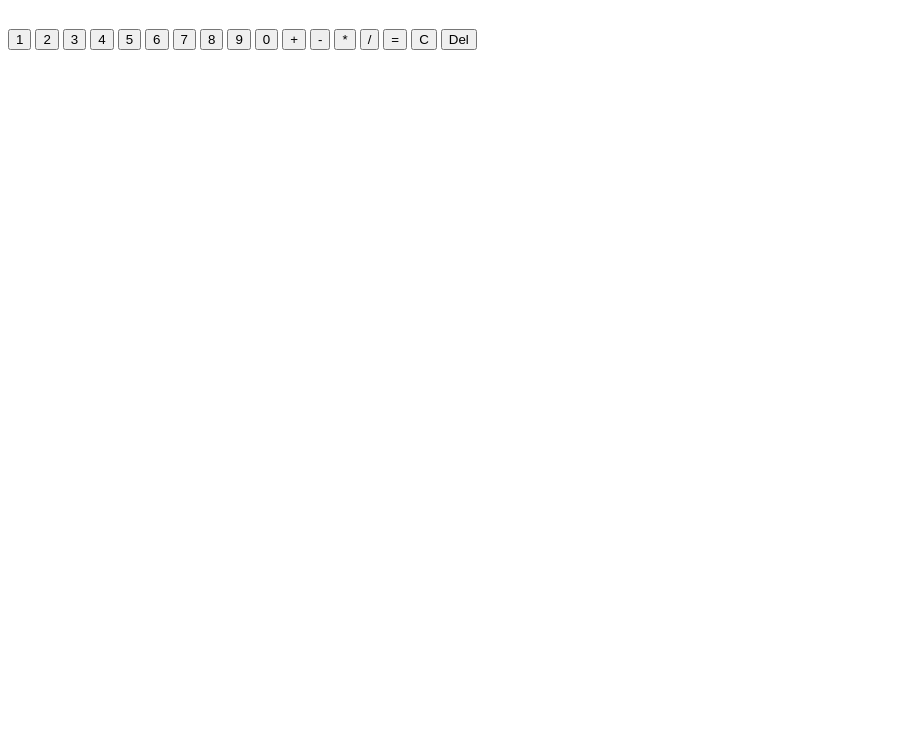
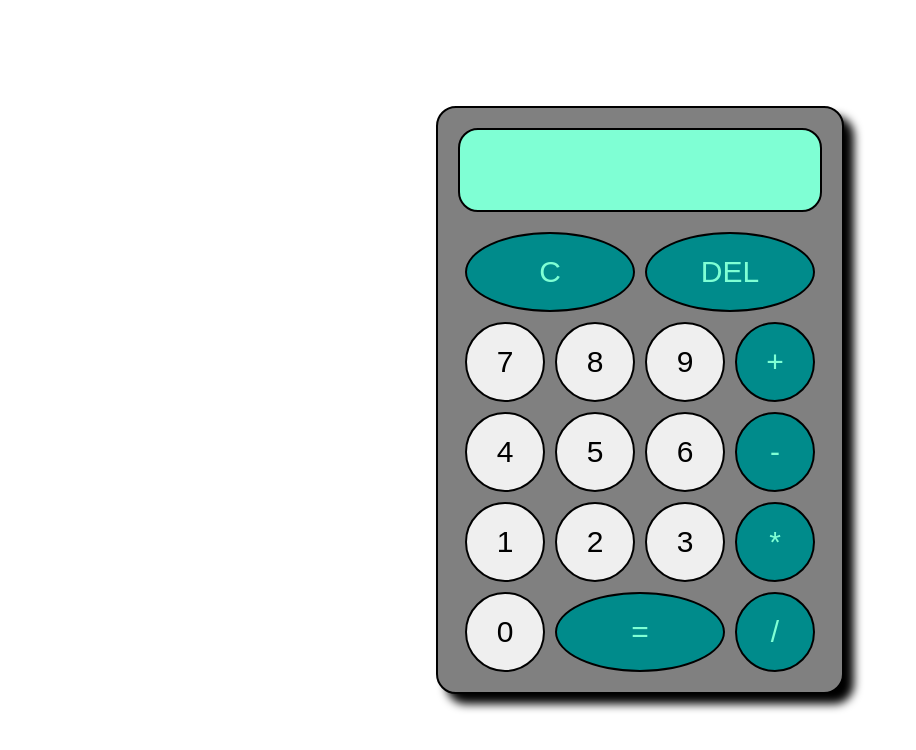
Before and after one commit to ItsThatRandom/odin_calculator, a plain HTML site: page index.html in a window 1280 px wide. Shown: the whole page, without its empty margins (0-916 px from the left). Drawn offline with Linux system fonts and the light colour scheme.

Commit message:
CSS finished, javascript could still use a rework but functional currently, refer to READ ME.

```diff
--- a/index.html
+++ b/index.html
@@ -14,23 +14,23 @@
             <h1></h1>
         </div>
         <div id="buttonOptions">
+            <button data-operator="C">C</button>
+            <button data-operator="Del">DEL</button>
+            <button data-number="7">7</button>
+            <button data-number="8">8</button>
+            <button data-number="9">9</button>
+            <button data-operator="+">+</button>
+            <button data-number="4">4</button>
+            <button data-number="5">5</button>
+            <button data-number="6">6</button>
+            <button data-operator="-">-</button>
             <button data-number="1">1</button>
             <button data-number="2">2</button>
             <button data-number="3">3</button>
-            <button data-number="4">4</button>
-            <button data-number="5">5</button>
-            <button data-number="6">6</button>
-            <button data-number="7">7</button>
-            <button data-number="8">8</button>
-            <button data-number="9">9</button>
+            <button data-operator="*">*</button>
             <button data-number="0">0</button>
-            <button data-operator="+">+</button>
-            <button data-operator="-">-</button>
-            <button data-operator="*">*</button>
+            <button data-operator="=">=</button>
             <button data-operator="/">/</button>
-            <button data-operator="=">=</button>
-            <button data-operator="C">C</button>
-            <button data-operator="Del">Del</button>
         </div>
     </div>
     <script src="script.js"></script>
--- a/script.js
+++ b/script.js
@@ -43,7 +43,12 @@ function operate(lastOperator, num1, num2) {
 }
 
 function displayAction(btn) {
-    displayCurrent.textContent += btn.dataset.number;
+    if (displayCurrent.textContent[0] == 0) {
+        displayCurrent.textContent = btn.dataset.number;
+    }
+    else {
+        displayCurrent.textContent += btn.dataset.number;
+    }
 }
 
 function displayOperation(updated, cleared) {
@@ -61,9 +66,6 @@ function displayOperation(updated, cleared) {
 function selectOperation(btn) {
     switch(btn.dataset.operator) {
         case "=":
-            if (infiniteCheck()) {
-                return;
-            }
             result();
             break;
 
@@ -87,6 +89,9 @@ function selectOperation(btn) {
 
 function result() {
     if (num1 == null || displayCurrent.textContent == "") {
+        return;
+    }
+    if (infiniteCheck()) {
         return;
     }
 
--- a/style.css
+++ b/style.css
@@ -1,4 +1,92 @@
+body {
+    display: flex;
+    flex: 1;
+    height: 100vh;
+    justify-content: center;
+    align-items: center;
+    margin: 0;
+}
+
+#calculator, #display {
+    border-style: solid;
+    border-color: black;
+    border-width: 2px;
+    border-radius: 20px;
+}
+
 #calculator {
     display: flex;
     flex-direction: column;
+    align-items: center;
+    padding: 20px;
+    background-color: grey;
+    box-shadow: 10px 10px 10px black;
 }
+
+#display {
+    display: flex;
+    flex-direction: column;
+    max-width: 380px;
+    max-height: 80px;
+    justify-content: space-between;
+    background-color: aquamarine;
+    margin-bottom: 20px;
+}
+
+#display h3, h1 {
+    height: 40px;
+    width: 350px;
+    text-align: right;
+    margin: 0;
+    padding-right: 10px;
+}
+
+#display h1 {
+    overflow: scroll;
+    scrollbar-width: none;
+}
+
+#buttonOptions {
+    display: grid;
+    grid-template-columns: auto auto auto auto;
+    max-width: fit-content;
+    justify-items: center;
+    gap: 10px;
+}
+
+button:hover {
+    text-shadow: 1px 1px 10px yellow;
+    color: yellow;
+}
+
+[data-number], [data-operator] {
+    width: 80px;
+    height: 80px;
+    font-size: 30px;
+    border-style: solid;
+    border-color: black;
+    border-radius: 50%;
+}
+
+[data-operator] {
+    color: aquamarine;
+    background: darkcyan;
+}
+
+[data-operator="="], [data-operator="Del"], [data-operator="C"] {
+    width: 170px;
+}
+[data-operator="Del"] {
+    grid-column-start: 3;
+    grid-column-end: 5;
+}
+
+[data-operator="C"] {
+    grid-column-start: 1;
+    grid-column-end: 3;
+}
+
+[data-operator="="] {
+    grid-column-start: 2;
+    grid-column-end: 4;
+}
```
Also changed, not shown: 1 other file.
